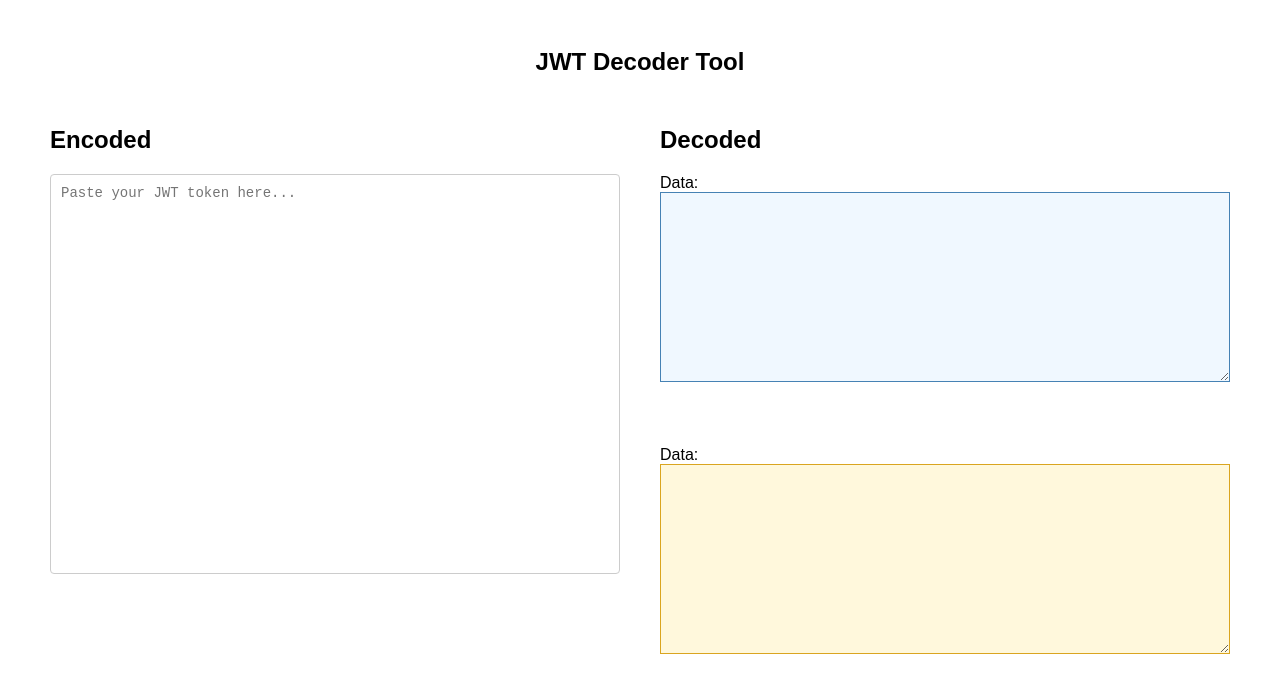
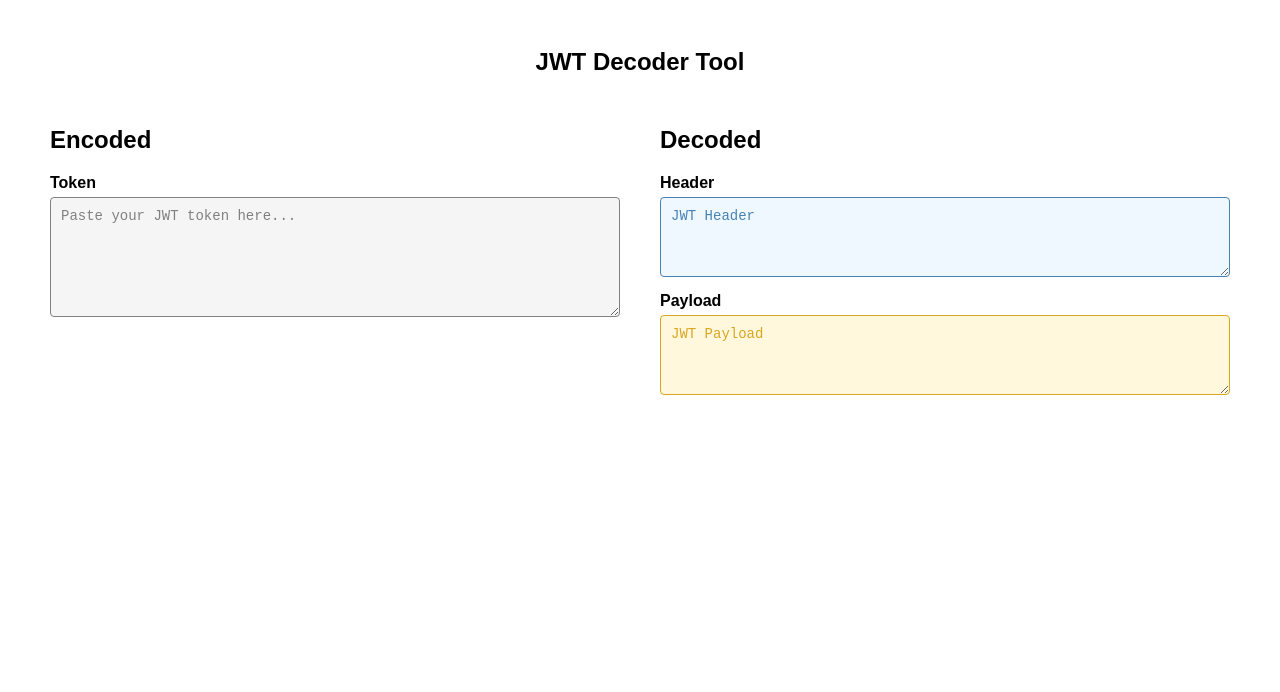
Before and after one commit to MichalSaraz/sandbox, a Nuxt app: page /jwtDecoder in a window 1280 px wide. Shown: the top 692 px of the page. Built offline with nearby package versions, Linux system fonts and the light colour scheme.

Commit message:
feat: enhance JwtTextarea component with dynamic label and placeholder; update jwtDecoder page to utilize new properties

```diff
--- a/components/jwt-textarea.vue
+++ b/components/jwt-textarea.vue
@@ -1,59 +1,97 @@
 <template>
-    <div>
-        <label :for="id">Data:</label>
+    <div class="textarea-container">
+        <label :for="id">{{ label }}</label>
         <textarea
             :id="id"
             :class="displayVariant"
-            readonly
             v-model="modelValue"
+            :rows="rows"
+            :cols="cols"
+            :placeholder="placeholder"
+            :readonly="variant !== 'input'"
         />
     </div>
 </template>
+
 <script setup lang="ts">
-/**
- * 1. Přidat variantu pro input
- * 2. Přidat label k variantě pro input
- * 3. Label udělat dynamicky podle varianty:
- *    - header -> "Header"
- *    - payload -> "Payload"
- *    - input -> "Token"
- * 4. Nastylovat input podle varianty
- * 5. Nastavit placeholder podle varianty
- * 6. Přidat možnost nastavit velikost (počet řádků a sloupců) a toto nastavení použít (nenastavovat velikost pomocí CSS)
- */
 interface Props {
-    variant: "header" | "payload";
+    variant: "header" | "payload" | "input";
+    rows?: number;
+    cols?: number;
 }
 
 const props = defineProps<Props>();
-const modelValue = defineModel<any>({});
+const modelValue = defineModel<string>({});
 
-const displayVariant = props.variant === "header" ? "header" : "payload";
+const displayVariant = computed(() => {
+    return props.variant;
+});
 
 const generateRandomID = () => {
-    const randomNumber = Math.floor(Math.random() * 900) + 100;
-    return `${props.variant}-${randomNumber}`;
+    return `${props.variant}-${Math.floor(Math.random() * 900) + 100}`;
 };
 
 const id = generateRandomID();
+
+const label = computed(() => {
+    return props.variant === "header"
+        ? "Header"
+        : props.variant === "payload"
+        ? "Payload"
+        : "Token";
+});
+
+const placeholder = computed(() => {
+    return props.variant === "header"
+        ? "JWT Header"
+        : props.variant === "payload"
+        ? "JWT Payload"
+        : "Paste your JWT token here...";
+});
 </script>
+
 <style scoped>
-textarea.header,
-textarea.payload {
-    height: 23vh;
-    margin-top: 0;
+.textarea-container {
+    display: flex;
+    flex-direction: column;
+    margin-bottom: 15px;
+}
+
+label {
+    font-weight: bold;
+    margin-bottom: 5px;
+}
+
+textarea {
+    width: 100%;
+    font-family: monospace;
+    font-size: 14px;
+    padding: 10px;
+    border-radius: 4px;
+    border: 1px solid #ccc;
+    box-sizing: border-box;
+    resize: vertical;
 }
 
 textarea.header {
     background-color: #f0f8ff;
     border: 1px solid #4682b4;
     color: #4682b4;
+    height: 10vh;
 }
 
 textarea.payload {
     background-color: #fff8dc;
     border: 1px solid #daa520;
     color: #daa520;
+    height: 10vh;
+}
+
+textarea.input {
+    background-color: #f5f5f5;
+    border: 1px solid #808080;
+    color: #333;
+    height: 15vh;
 }
 
 textarea.header::placeholder {
@@ -63,4 +101,8 @@ textarea.header::placeholder {
 textarea.payload::placeholder {
     color: #daa520;
 }
+
+textarea.input::placeholder {
+    color: #808080;
+}
 </style>
--- a/pages/jwtDecoder.vue
+++ b/pages/jwtDecoder.vue
@@ -5,27 +5,28 @@
         <div class="container">
             <div class="input-area">
                 <h2>Encoded</h2>
-                <textarea
+                <JwtTextarea
                     v-model="token"
-                    placeholder="Paste your JWT token here..."
-                    rows="6"
-                ></textarea>
+                    variant="input"
+                    :rows="8"
+                    :cols="50"
+                />
             </div>
 
             <div class="output-area">
                 <h2>Decoded</h2>
-                <div>
                 <JwtTextarea
                     v-model="decodedToken.header"
                     variant="header"
+                    :rows="8"
+                    :cols="50"
                 />
-                </div>
-                <div>
                 <JwtTextarea
                     v-model="decodedToken.payload"
                     variant="payload"
+                    :rows="8"
+                    :cols="50"
                 />
-                </div>
             </div>
         </div>
 
@@ -42,7 +43,7 @@ interface DecodedToken {
 const token = ref("");
 const error = ref<string | null>(null);
 
-const decodedToken: ComputedRef<DecodedToken> = computed(() => {
+const decodedToken = computed<DecodedToken>(() => {
     if (!token.value) {
         error.value = null;
         return { header: "", payload: "" };
@@ -64,15 +65,16 @@ const decodedToken: ComputedRef<DecodedToken> = computed(() => {
     }
 
     error.value = null;
-    return {
-        header,
-        payload,
-    };
+    return { header, payload };
 });
 
 function decodeBase64(encoded: string): string {
+    try {
         const decoded = atob(encoded);
         return JSON.stringify(JSON.parse(decoded), null, 2);
+    } catch (e) {
+        return "Invalid Base64 encoding";
+    }
 }
 </script>
 
@@ -89,11 +91,6 @@ h1 {
     margin-bottom: 20px;
 }
 
-h2,
-h3 {
-    margin-bottom: 10px;
-}
-
 .container {
     display: flex;
     justify-content: space-between;
@@ -105,22 +102,6 @@ h3 {
     padding: 10px;
 }
 
-textarea {
-    width: 100%;
-    font-family: monospace;
-    font-size: 14px;
-    padding: 10px;
-    border-radius: 4px;
-    border: 1px solid #ccc;
-    box-sizing: border-box;
-    resize: none;
-    margin-top: 0;
-}
-
-.input-area textarea {
-    height: 50vh;
-}
-
 .output-area {
     flex: 1;
     padding: 10px;
@@ -129,70 +110,9 @@ textarea {
     justify-content: flex-start;
 }
 
-h2 {
-    margin-bottom: 20px;
-}
-
-textarea.header,
-textarea.payload {
-    height: 23vh;
-    margin-top: 0;
-}
-
-textarea.header {
-    background-color: #f0f8ff;
-    border: 1px solid #4682b4;
-    color: #4682b4;
-}
-
-textarea.payload {
-    background-color: #fff8dc;
-    border: 1px solid #daa520;
-    color: #daa520;
-}
-
-textarea.header::placeholder {
-    color: #4682b4;
-}
-
-textarea.payload::placeholder {
-    color: #daa520;
-}
-
-h3.header {
-    color: #4682b4;
-}
-
-h3.payload {
-    color: #daa520;
-}
-
 .error {
     color: red;
     text-align: center;
     margin-top: 10px;
 }
-
-.output-area div {
-    display: flex;
-    flex-direction: column;
-    margin-bottom: 4vh;
-}
-
-.input-area textarea,
-.output-area textarea {
-    border-radius: 4px;
-    border: 1px solid #ccc;
-    box-sizing: border-box;
-}
-
-.output-area {
-    display: flex;
-    flex-direction: column;
-    justify-content: flex-start;
-}
-
-.output-area label:last-child textarea.payload {
-    margin-bottom: 0;
-}
 </style>
```
Lines whose indentation alone changed are shown as unchanged.
